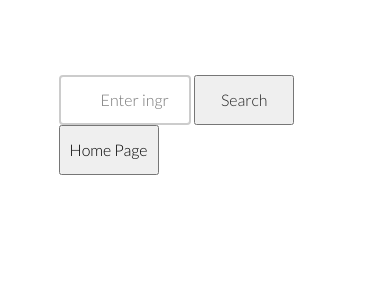
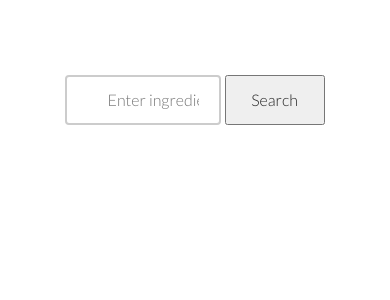
Before and after one commit to huntermotte/fridge-cleaner-app, a PHP site: page /resultspage.html in a window 390 px wide. Shown: the top 300 px of the page. Run offline with PHP 8.4, Linux system fonts and the light colour scheme; some libraries are stand-ins or nearby versions.

Commit message:
searchbar edit

```diff
--- a/assets/css/results-styles.css
+++ b/assets/css/results-styles.css
@@ -15,7 +15,7 @@ input[type=text] {
 
 .searchbar {
     padding-top: 75px;
-    padding-left: 215px;
+    text-align: center;
 }
 
 .search-button {
@@ -50,7 +50,7 @@ input[type=text] {
 @media screen and (max-width:769px) {
 	.searchbar {
 		width: 100%;
-    padding-left: 15%;
+        text-align: center;
 	}
   input[type=text] {
     width: 40%;
--- a/resultspage.html
+++ b/resultspage.html
@@ -25,7 +25,6 @@
 <form class="searchbar">
 <input type="text" required="true" class="query" name="search" placeholder="Enter ingredients separated by commas Ex. chicken, rice, broccoli">
 <input type="submit" class="search-button" value="Search">
-<button type="button" class="home-button"><a href="index.html">Home Page</a></button>
 </form>
 <div class="container">
 <div class="row">
```
